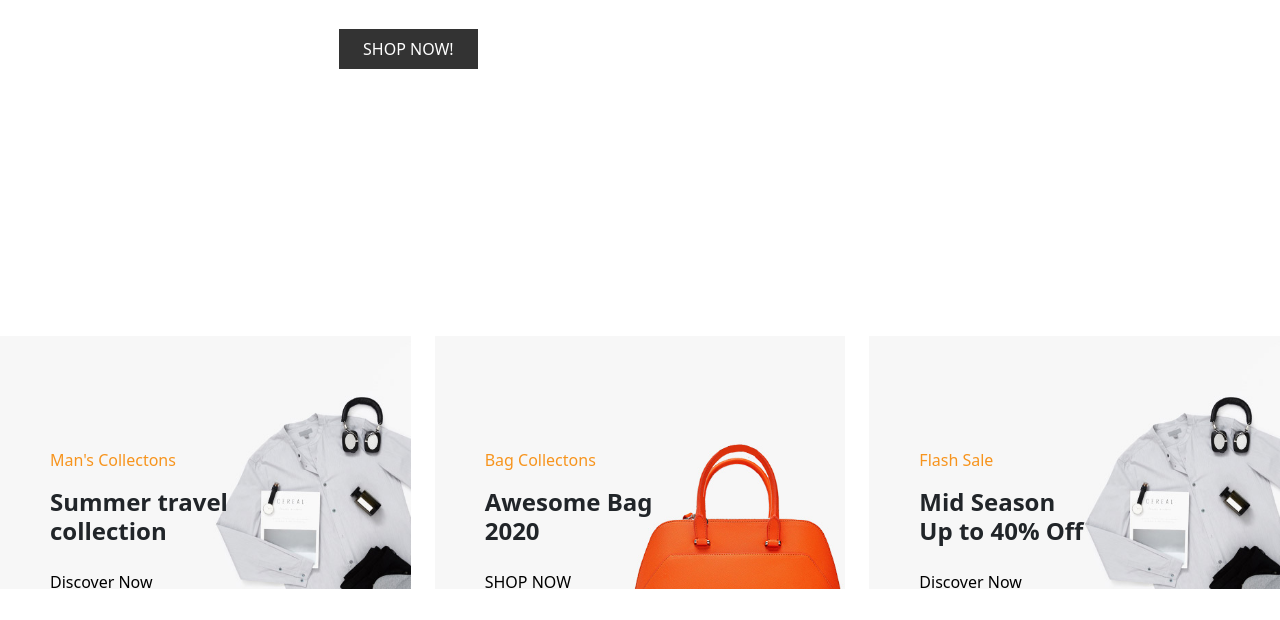
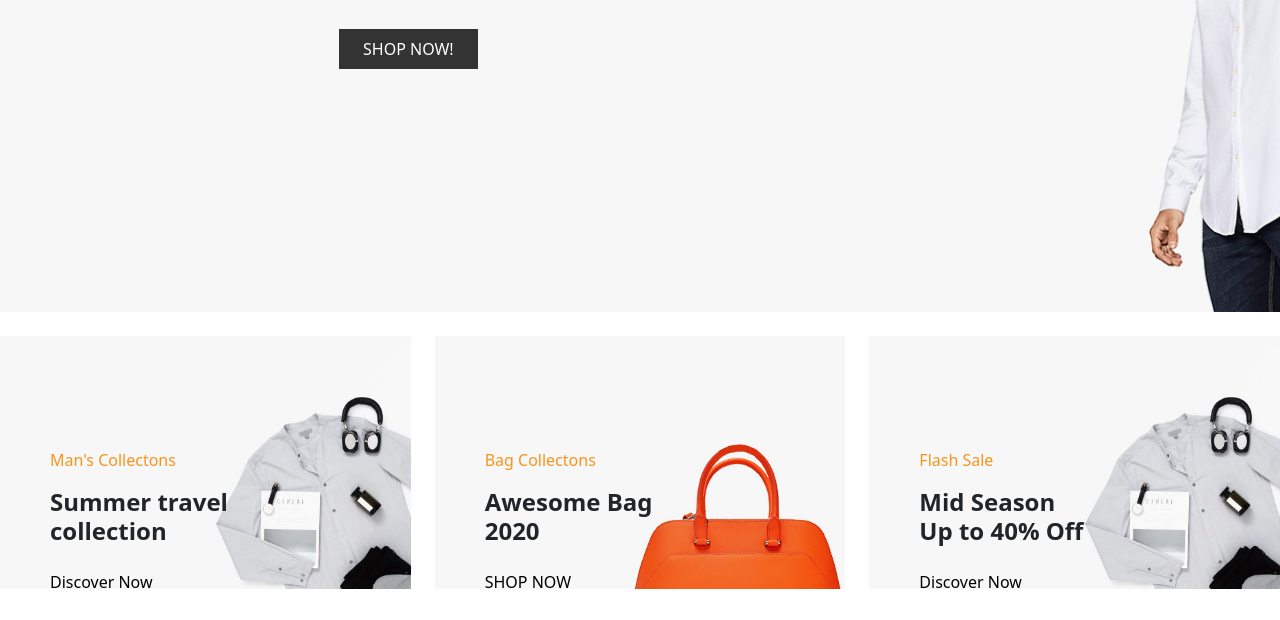
Before and after one commit to ahmedashraf-fn/Eshop-Bootstrap, a plain HTML site: page index.html in a window 1280 px wide. Shown: the part 480-1100 px from the top of the page. Drawn offline with nearby package versions, Linux system fonts and the light colour scheme; the site is published under a folder, as on GitHub Pages, so addresses that start at the root find nothing.

Commit message:
edit css

```diff
--- a/styles/style.css
+++ b/styles/style.css
@@ -100,7 +100,7 @@ ul {
 /* home */
 
 .home {
-    background-image: url("/imges/slider-image2.jpg");
+    background-image: url("../imges/slider-image2.jpg");
     background-size: cover;
 }
 
```
